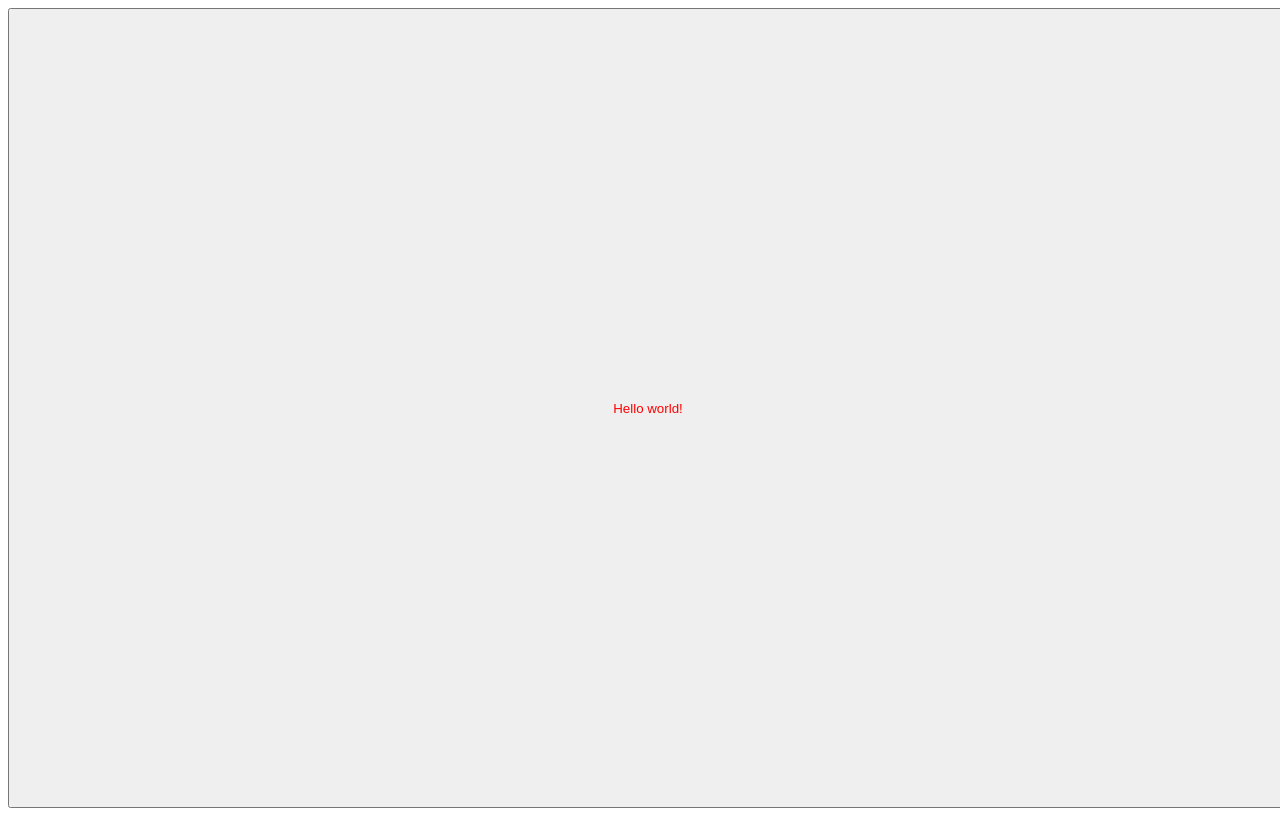
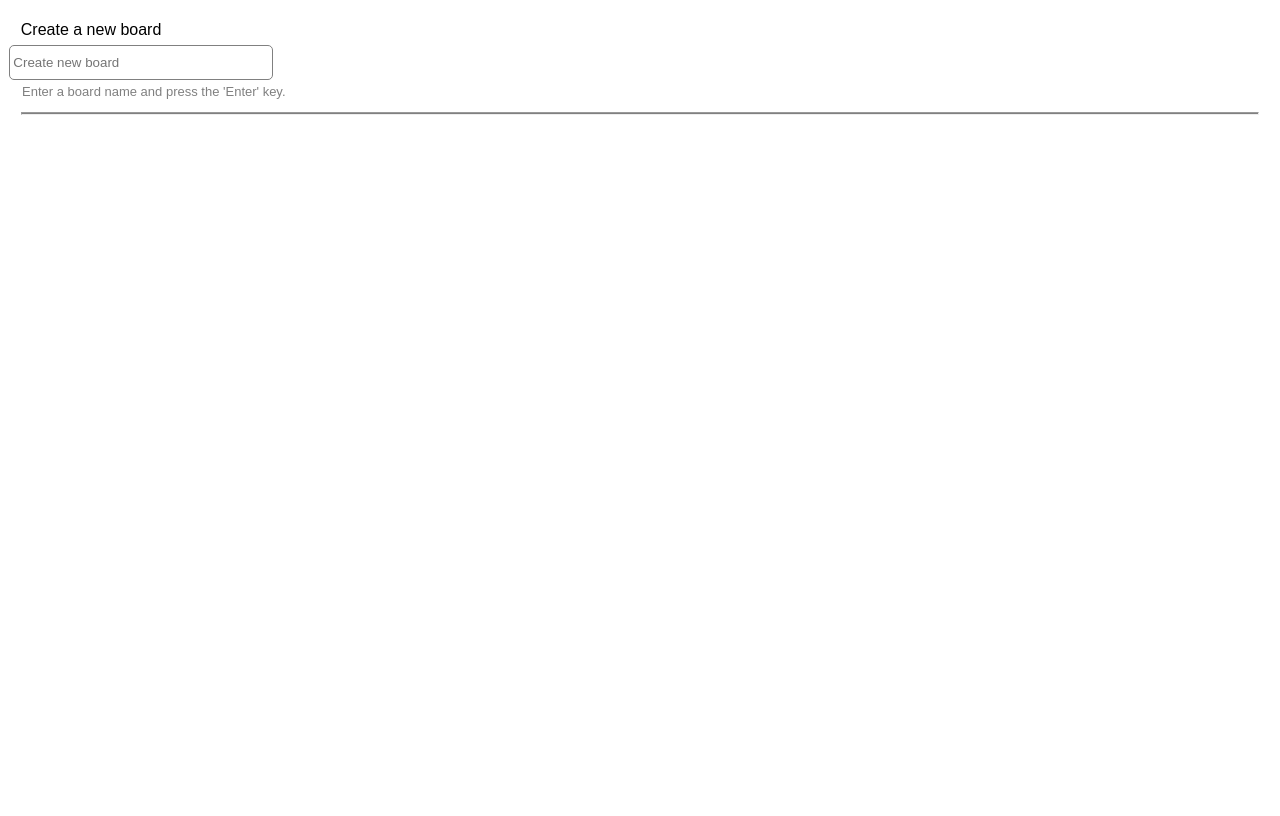
Before and after one commit to KristoferGauti/WebDevelopment, a plain HTML site: page Assignment_2K/boards.html in a window 1280 px wide. Drawn offline with Linux system fonts and the light colour scheme.

Commit message:
Cards frontend functionality finised, but needs testing

```diff
--- a/Assignment_2K/boards.html
+++ b/Assignment_2K/boards.html
@@ -7,9 +7,23 @@
         <meta name="description" content="">
         <meta name="viewport" content="width=device-width, initial-scale=1">
         <link rel="stylesheet" href="style.css">
+
     </head>
     <body>
-        <button id="kristofer">Hello world!</button>
+        <header>
+            <p id="createTitle">Create a new board</p>
+            <form class="theForm" action="boards.html" onsubmit="return insertCard();" autocomplete="off" method="GET">
+                <input type="text" id="boardInput" name="boardInput" placeholder="Create new board">
+            </form>
+            <p id=undertitle>Enter a board name and press the 'Enter' key.</p>
+            <hr/>
+        </header>
+        <main>
+            <!--index.js inserts the cards in the main tag -->
+        </main>
+
+
+
 
         <script src="index.js" async defer></script>
     </body>
--- a/Assignment_2K/index.js
+++ b/Assignment_2K/index.js
@@ -1,5 +1,44 @@
-let bergur = document.getElementById("kristofer");
+let mainTag = document.getElementsByTagName("main");
+let formTag = document.getElementsByClassName("theForm");
+let data = new URLSearchParams();
 
-bergur.addEventListener("click", function () {
-    console.log("Hi Kristofer!");
-});
+function getFormData(){
+    // (A) get form
+
+
+    // // (B) AJAX
+    // let xhr = new XMLHttpRequest();
+    // xhr.open("GET", "boards.html" + data.toString());
+    // // What to do when server responds
+    // xhr.onload = function(){ console.log(this.response); };
+    // xhr.send();
+
+
+    // (C) PREVENT HTML FORM SUBMIT
+
+}
+
+function insertCard(){
+    data.append("boardInput", document.getElementById("boardInput").value);
+
+    let divTag = document.createElement("DIV");
+    let titleTag = document.createElement("P");
+    titleTag.setAttribute("class", "title")
+    divTag.setAttribute("class", "card");
+    for (let inputDataList of data) {
+        if (inputDataList[1] != "") {
+            titleTag.innerHTML = inputDataList[1];
+            divTag.appendChild(titleTag);
+            mainTag[0].appendChild(divTag);
+        }
+    }
+
+    //To prevent reloading the page
+    return false;
+}
+
+function executeEventListeners() {
+
+}
+
+executeEventListeners()
--- a/Assignment_2K/style.css
+++ b/Assignment_2K/style.css
@@ -1,5 +1,50 @@
-button {
-    width: 100vw;
-    height: 100vh;
-    color: red;
+* {
+    margin: 0;
+    padding: 0;
+    font-family: Arial, Helvetica, sans-serif;
 }
+
+#createTitle {
+    font-size: medium;
+    margin: 1.3em 1.3em 0.4em 1.3em;
+}
+#undertitle {
+    color: grey;
+    margin-left: 1.7em;
+    margin-top: 0.3em;
+    font-size: small;
+}
+
+#boardInput {
+    width: 20vw;
+    height: 2em;
+    margin-left: 0.7em;
+    padding: 3px;
+    border: solid 1px grey;
+    border-radius: 5px;
+}
+
+hr {
+    margin: 0.8em 1.3em;
+    background-color: grey;
+    height: 1px;
+}
+
+main {
+    display: flex;
+    flex-flow: row wrap;
+}
+
+.title {
+    font-size: xx-large;
+    font-weight: 150;
+    margin: 0.3em;
+}
+
+.card {
+    width: 30%;
+    height: 30vh;
+    border: solid 1px grey;
+    border-radius: 5px;
+    margin: 0.3em;
+}
```
